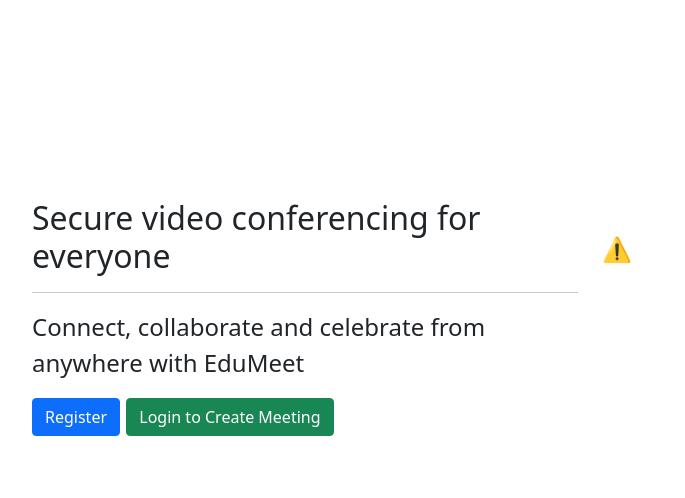
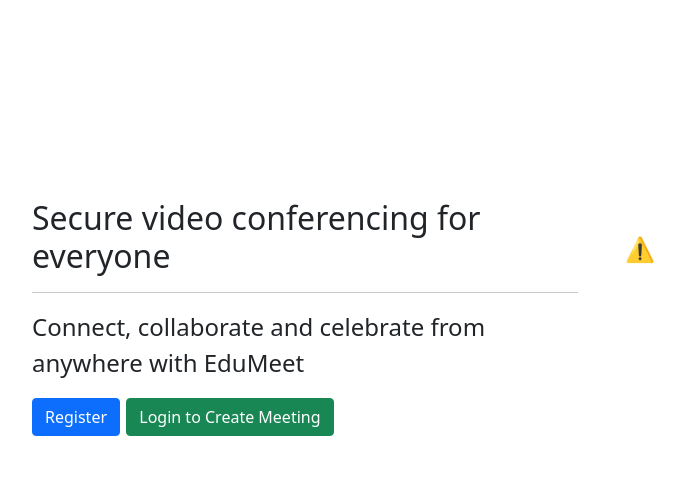
Before and after one commit to amirulabdlatib/eduflexmeet, a Django app: page / in a window 1280 px wide. Shown: the part 257-755 px from the top of the page, without its empty margins (50-735 px from the left). Run offline with Django 4.2, Linux system fonts and the light colour scheme.

Commit message:
Center a div

```diff
--- a/eduflexmeetapp/templates/index.html
+++ b/eduflexmeetapp/templates/index.html
@@ -61,7 +61,7 @@
 
             </button>
           </div>
-          <div class="col-md-6">
+          <div class="col-md-6" style="display: flex; justify-content: center; align-items: center">
             <script src="https://unpkg.com/@lottiefiles/lottie-player@latest/dist/lottie-player.js"></script>
             <lottie-player
               src="https://assets6.lottiefiles.com/packages/lf20_jdqkcnl5.json"
```
